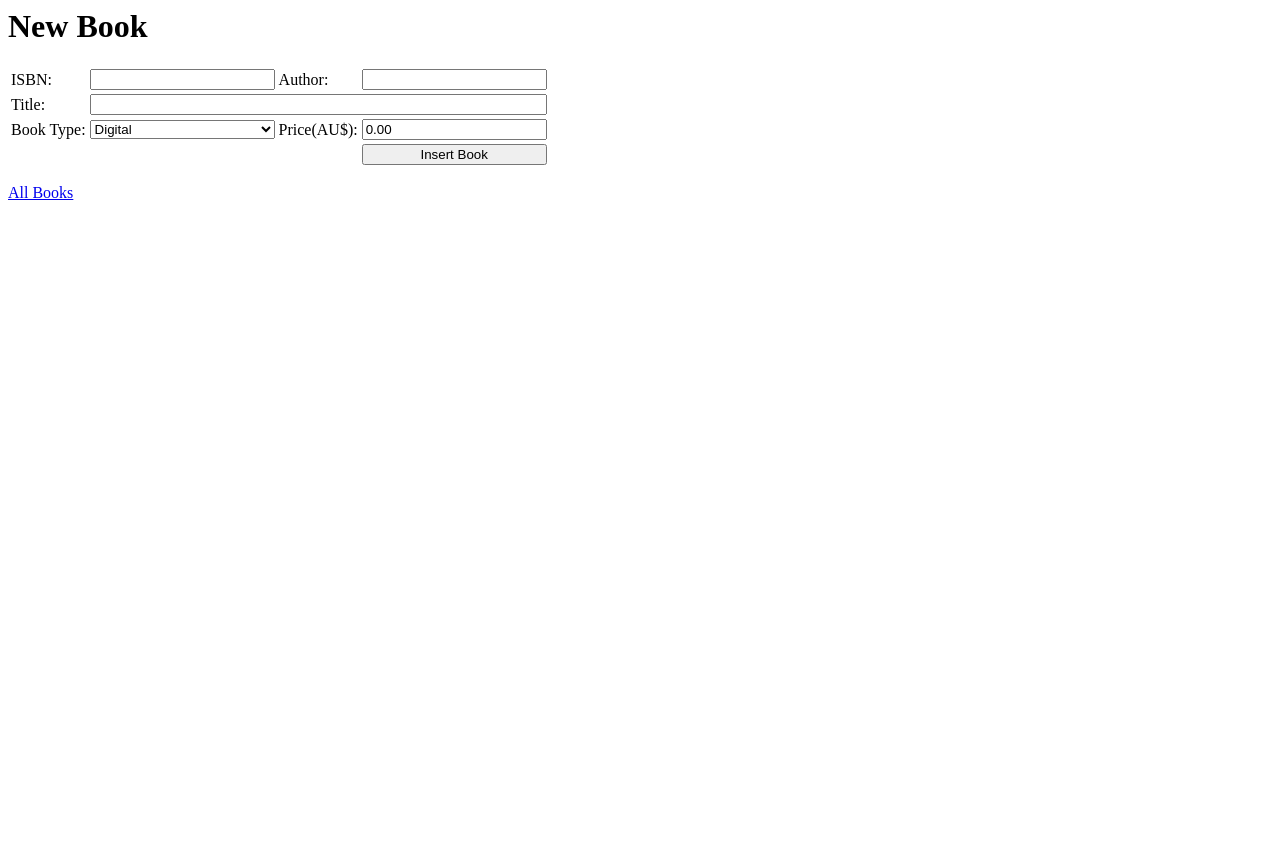
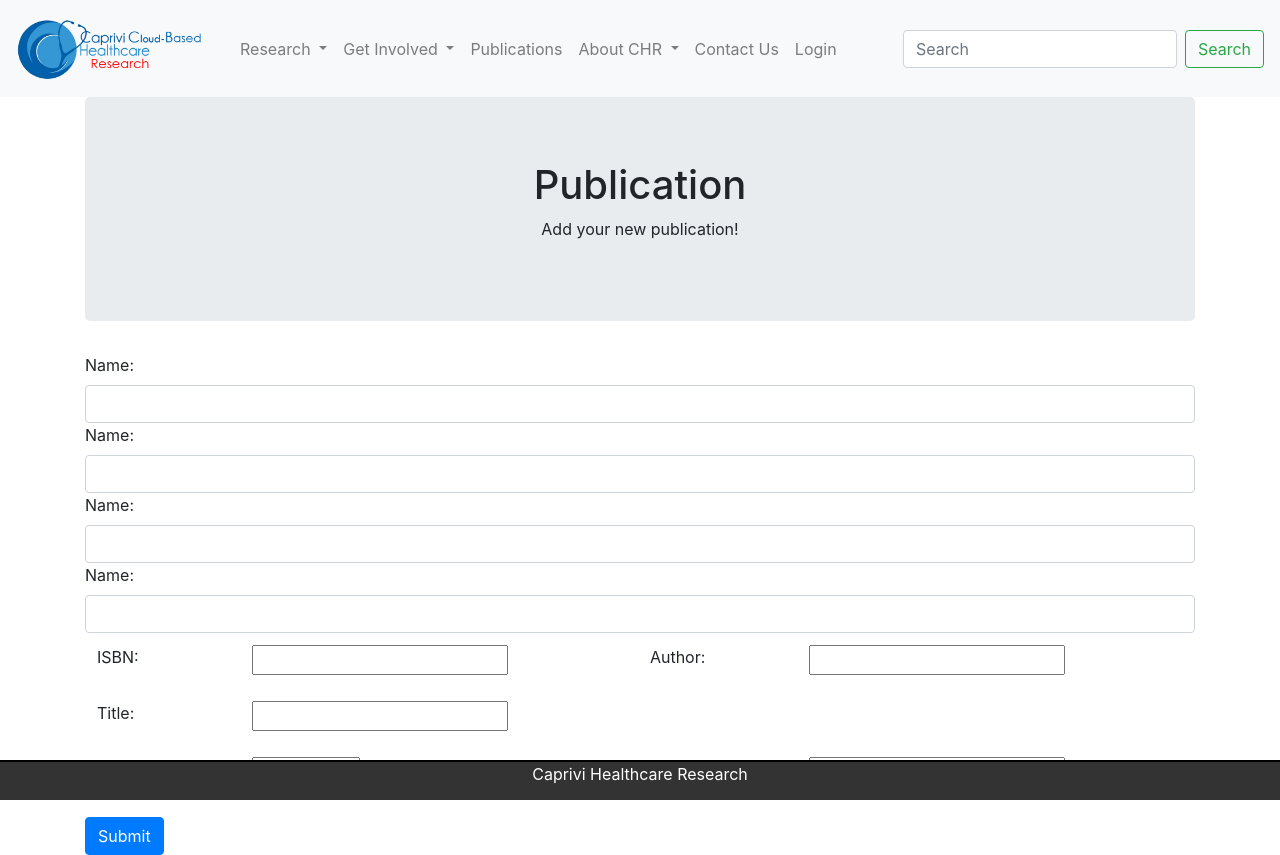
Before and after one commit to 2019-software-diploma/CHR-WEB-TEAM-1, a PHP site: page /journals_new.php in a window 1280 px wide. Before the commit the page ends 200 px from the top, so only its background shows below. Run offline with PHP 8.4, Linux system fonts and the light colour scheme.

Commit message:
Partial journal insertions

```diff
--- a/journals/journals_new.php
+++ b/journals/journals_new.php
@@ -4,21 +4,47 @@
 <!-- Platform: macOS Mojave 10.14.4 -->
 <!-- Purpose: Software Project -->
 <!-- *********************************************************************** -->
-<html>
+<?php
+	session_start();
+?>
+<!DOCTYPE html>
+<html lang="en">
+<head>
+    <meta charset="UTF-8">
+    <title>Caprivi Healthcare Research</title>
+	<link rel="stylesheet" href="../css/bootstrap.min.css" integrity="sha384-ggOyR0iXCbMQv3Xipma34MD+dH/1fQ784/j6cY/iJTQUOhcWr7x9JvoRxT2MZw1T" crossorigin="anonymous">
+	<script src="../js/jquery-3.3.1.slim.min.js" integrity="sha384-q8i/X+965DzO0rT7abK41JStQIAqVgRVzpbzo5smXKp4YfRvH+8abtTE1Pi6jizo" crossorigin="anonymous"></script>
+	<script src="../js/popper.min.js" integrity="sha384-UO2eT0CpHqdSJQ6hJty5KVphtPhzWj9WO1clHTMGa3JDZwrnQq4sF86dIHNDz0W1" crossorigin="anonymous"></script>
+	<script src="../js/bootstrap.min.js" integrity="sha384-JjSmVgyd0p3pXB1rRibZUAYoIIy6OrQ6VrjIEaFf/nJGzIxFDsf4x0xIM+B07jRM" crossorigin="anonymous"></script>
+</head>
+<body>
+<?php
+	include('../main/menu.php');
+?>
 
-<head>
-    <title>Marco's Library</title>
-    <style>
-        td * {
-            width: 100%;
-        }
-    </style>
-</head>
+<div class="container">
+    <div class="jumbotron text-center">
+        <h1>Publication</h1>
+        <p>Add your new publication!</p>
+    </div>
 
-<body>
-    <h1>New Book</h1>
-    <form action="insertbook.php" method="GET">
-        <table border="0">
+    <form action="journals_insert.php" method="GET">
+        <div class="form-group-inline">
+            <label for="name">Name:</label>
+            <input type="text" class="form-control form-control" id="text">
+
+            <label for="name">Name:</label>
+            <input type="text" class="form-control form-control" id="text">
+        </div>
+        <div class="form-group-inline">
+            <label for="name">Name:</label>
+            <input type="text" class="form-control form-control" id="text">
+
+            <label for="name">Name:</label>
+            <input type="text" class="form-control form-control" id="text">
+        </div>
+
+        <table class="table table-borderless">
             <tr>
                 <td><label for="isbn"> ISBN: </label></td>
                 <td><input type="text" id="isbn" name="isbn" maxlength="14" minlength="10"></td>
@@ -41,15 +67,13 @@
                 <td><label for="price"> Price(AU$): </label></td>
                 <td><input type="number" id="price" name="price" value="0.00" step="0.01"></td>
             </tr>
-            <tr>
-                <td></td>
-                <td></td>
-                <td></td>
-                <td><input type="submit" value="Insert Book"></td>
-            </tr>
         </table>
+        <button type="submit" class="btn btn-primary">Submit</button>
     </form>
-    <a href="booklist.php?book_type=A">All Books</a>
+    </div>
+
+<?php
+	include('../main/footer.php');
+?>
 </body>
-
 </html>
```
